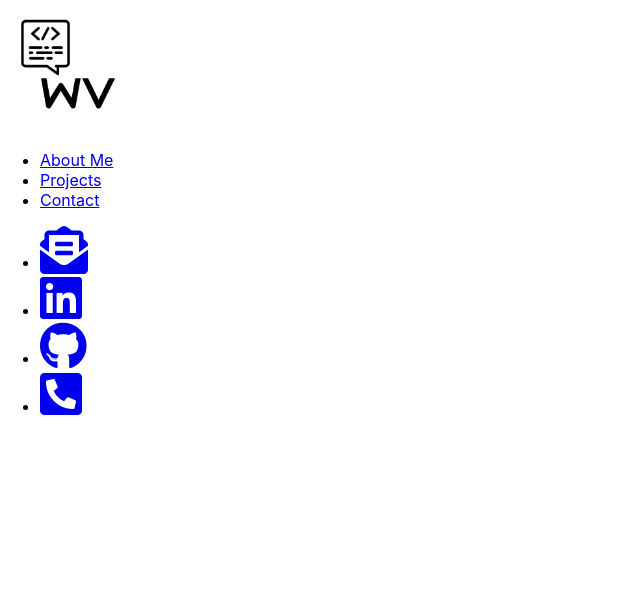
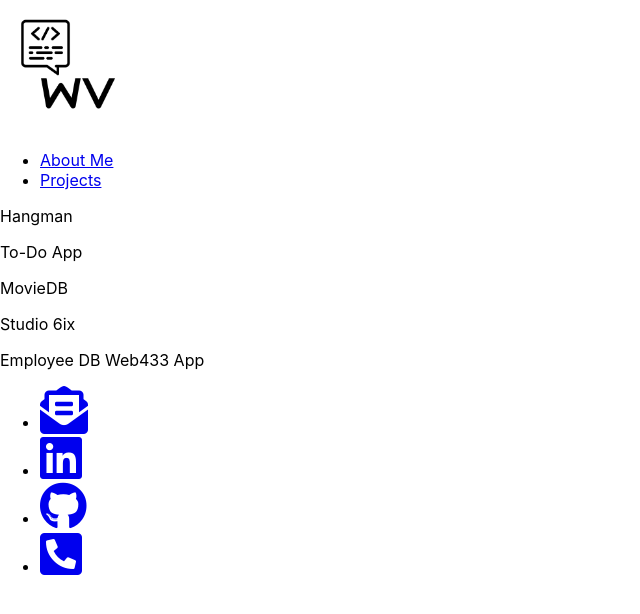
Before and after one commit to willvuong/react-portfolio-app, a React (Create React App) app: page /projects in a window 1280 px wide. Shown: the top 614 px of the page, without its empty margins (0-640 px from the left). Built offline with nearby package versions, Linux system fonts and the light colour scheme.

Commit message:
projects component added with some className edits

```diff
--- a/src/App.js
+++ b/src/App.js
@@ -4,10 +4,12 @@ import './App.css';
 import Header from './components/Header.js'
 import Home from './components/Home.js'
 import About from './components/About.js'
+import Projects from './components/Projects.js'
 import Footer from './components/Footer.js'
 
 //data
-import AboutData from './data/AboutData.js'
+import aboutData from './data/AboutData.js'
+import projectsData from './data/ProjectsData.js'
 
 function App() {
   return (
@@ -16,8 +18,8 @@ function App() {
       <BrowserRouter>
         <Switch>
           <Route exact path='/'><Home /></Route>
-          <Route exact path='/about'><About aboutData={AboutData}/></Route>
-          <Route exact path='/projects'></Route>
+          <Route exact path='/about'><About aboutData={aboutData}/></Route>
+          <Route exact path='/projects'><Projects projectsData={projectsData}/></Route>
         </Switch>
       </BrowserRouter>
       <Footer />
--- a/src/components/About.js
+++ b/src/components/About.js
@@ -1,5 +1,4 @@
 import AboutItems from './AboutItems.js'
-//import AboutData from '../data/AboutData.js'
 
 const About = ({ aboutData }) => {
     return (
--- a/src/components/AboutItems.js
+++ b/src/components/AboutItems.js
@@ -3,7 +3,7 @@ const AboutItems = ({ aboutData }) => {
     return (
         <div className="AboutItems">
             <h3>{aboutData.title}</h3>
-            <i class={aboutData.icon}></i>
+            <i className={aboutData.icon}></i>
         </div>
     )
 }
--- a/src/components/Footer.js
+++ b/src/components/Footer.js
@@ -7,25 +7,24 @@ const Footer = () => {
                 <ul>
                     <li>
                         <a href="mailto:willvuong@hotmail.com">
-                            <i class="fas fa-envelope-open-text fa-3x"></i>
+                            <i className="fas fa-envelope-open-text fa-3x"></i>
                         </a>
                     </li>
                     <li>
                         <a href="https://www.linkedin.com/in/willlvuong" target="_blank"> {/* target="_blank" sends to new tab instead of hard link */}
-                            <i class="fab fa-linkedin fa-3x"></i>
+                            <i className="fab fa-linkedin fa-3x"></i>
                         </a>
                     </li>
                     <li>
                         <a href="https://github.com/willvuong" target="_blank">
-                            <i class="fab fa-github fa-3x"></i>
+                            <i className="fab fa-github fa-3x"></i>
                         </a>
                     </li>
                     <li>
                         <a href="tel:6477085527">
-                            <i class="fas fa-phone-square-alt fa-3x"></i>
+                            <i className="fas fa-phone-square-alt fa-3x"></i>
                         </a>
                     </li>
-
                 </ul>
             </div>
         </div>
--- a/src/components/Navigation.js
+++ b/src/components/Navigation.js
@@ -8,7 +8,6 @@ const Navigation = () => {
             <ul>
                 <li><Link to='/about'>About Me</Link></li>
                 <li><Link to='/projects'>Projects</Link></li>
-                <li><Link to='/contact'>Contact</Link></li>
             </ul>
         </nav>
     )
--- /dev/null
+++ b/src/components/Projects.js
@@ -0,0 +1,24 @@
+import ProjectsItems from './ProjectsItems.js'
+
+const Projects = ({ projectsData }) => {
+    return (
+        <div className="Projects">
+            {projectsData.length > 0 && projectsData.map((data) => (
+                <ProjectsItems
+                key={data.id}
+                projectsData={data}
+                />
+            ))}
+        </div>
+    )
+}
+
+// {aboutData.length > 0 && aboutData.map((data) => (
+//     //console.log(data.title);
+//     <AboutItems
+//     key={data.id}
+//     aboutData={data}
+//     />
+// ))}
+
+export default Projects
--- /dev/null
+++ b/src/components/ProjectsItems.js
@@ -0,0 +1,11 @@
+
+const ProjectsItems = ({ projectsData }) => {
+    return (
+        <div className="ProjectItems">
+
+            <p>{projectsData.name}</p>
+        </div>
+    )
+}
+
+export default ProjectsItems
--- a/src/data/ProjectsData.js
+++ b/src/data/ProjectsData.js
@@ -33,5 +33,7 @@ const projectsData = [
         img: "", //insert image src
         demoLink: "", //insert webside url
         herokuLink: "" //insert heroku link
-    },
+    }
 ]
+
+export default projectsData;
```
